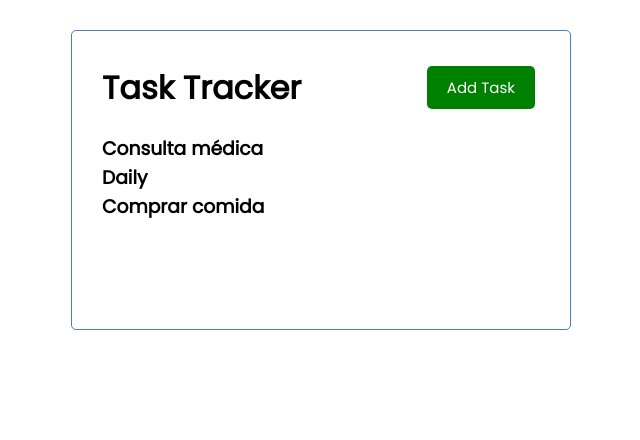
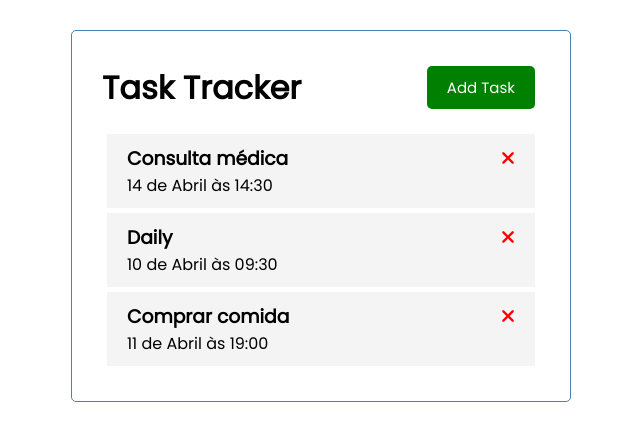
Before and after one commit to florencioMath/Course-TaskTracker, a Vue app in the folder task-tracker/: page / in a window 1280 px wide. Shown: the top 440 px of the page, without its empty margins (319-959 px from the left). Built offline with nearby package versions, Linux system fonts and the light colour scheme.

Commit message:
feat: Task component.

```diff
--- a/task-tracker/index.html
+++ b/task-tracker/index.html
@@ -3,6 +3,13 @@
   <head>
     <meta charset="UTF-8" />
     <link rel="icon" href="/favicon.ico" />
+    <link
+      rel="stylesheet"
+      href="https://cdnjs.cloudflare.com/ajax/libs/font-awesome/6.4.0/css/all.min.css"
+      integrity="sha512-iecdLmaskl7CVkqkXNQ/ZH/XLlvWZOJyj7Yy7tcenmpD1ypASozpmT/E0iPtmFIB46ZmdtAc9eNBvH0H/ZpiBw=="
+      crossorigin="anonymous"
+      referrerpolicy="no-referrer"
+    />
     <meta name="viewport" content="width=device-width, initial-scale=1.0" />
     <title>florencioMath | Task Tracker</title>
   </head>
--- /dev/null
+++ b/task-tracker/src/components/Task.vue
@@ -0,0 +1,42 @@
+<template>
+  <div class="task">
+    <h3>
+      {{ task.text }}
+      <i class="fas fa-times"></i>
+    </h3>
+    <p>{{ task.day }}</p>
+  </div>
+</template>
+
+<script>
+export default {
+  name: 'Task',
+  props: {
+    task: Object,
+  },
+};
+</script>
+
+<style scope>
+.fas {
+  color: red;
+}
+
+.fas:hover {
+  color: darkred;
+}
+.task {
+  background: #f4f4f4;
+  margin: 5px;
+  padding: 10px 20px;
+  cursor: pointer;
+}
+.task.reminder {
+  border-left: 5px solid green;
+}
+.task h3 {
+  display: flex;
+  align-items: center;
+  justify-content: space-between;
+}
+</style>
--- a/task-tracker/src/components/Tasks.vue
+++ b/task-tracker/src/components/Tasks.vue
@@ -1,14 +1,17 @@
 <template>
   <div :key="task.id" v-for="task in tasks">
-    <h3>{{ task.text }}</h3>
+    <Task :task="task" />
   </div>
 </template>
 
 <script>
+import Task from './Task.vue';
+
 export default {
   name: 'Tasks',
   props: {
     tasks: Array,
   },
+  components: { Task },
 };
 </script>
```
